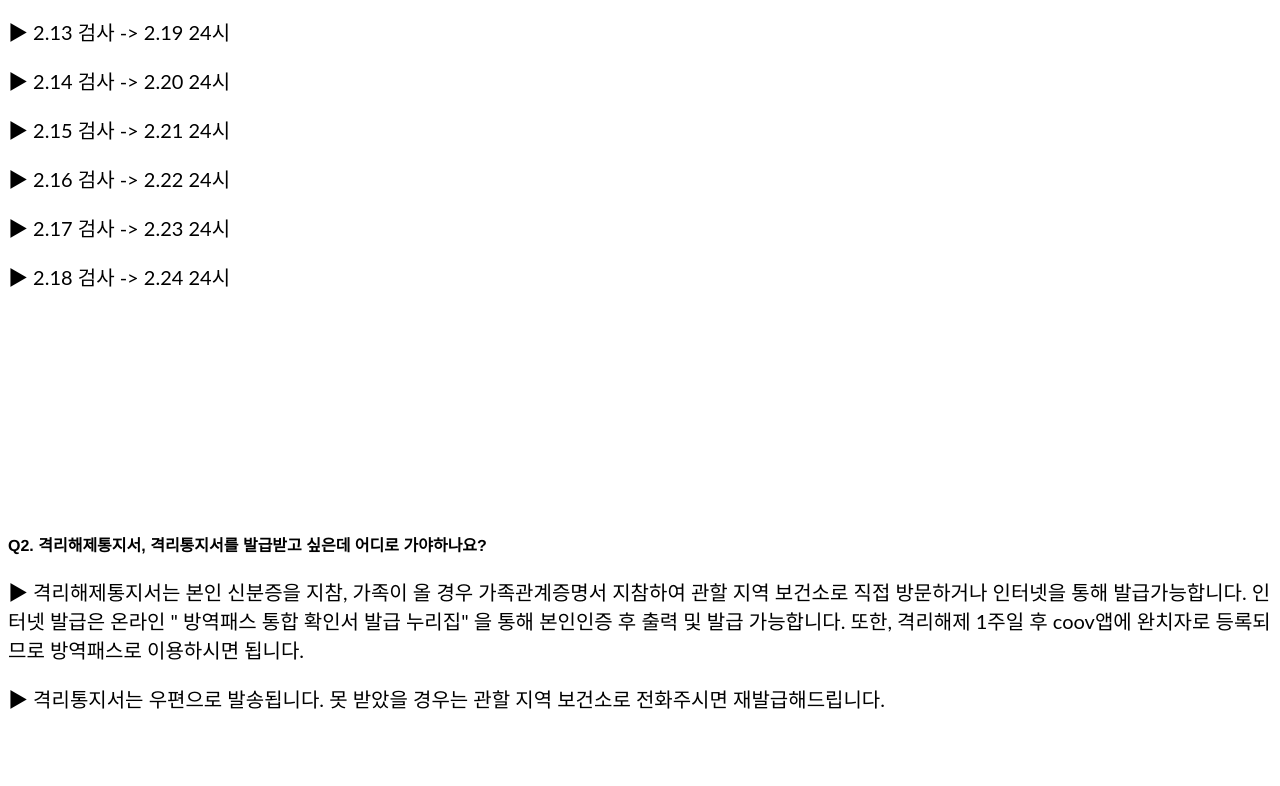
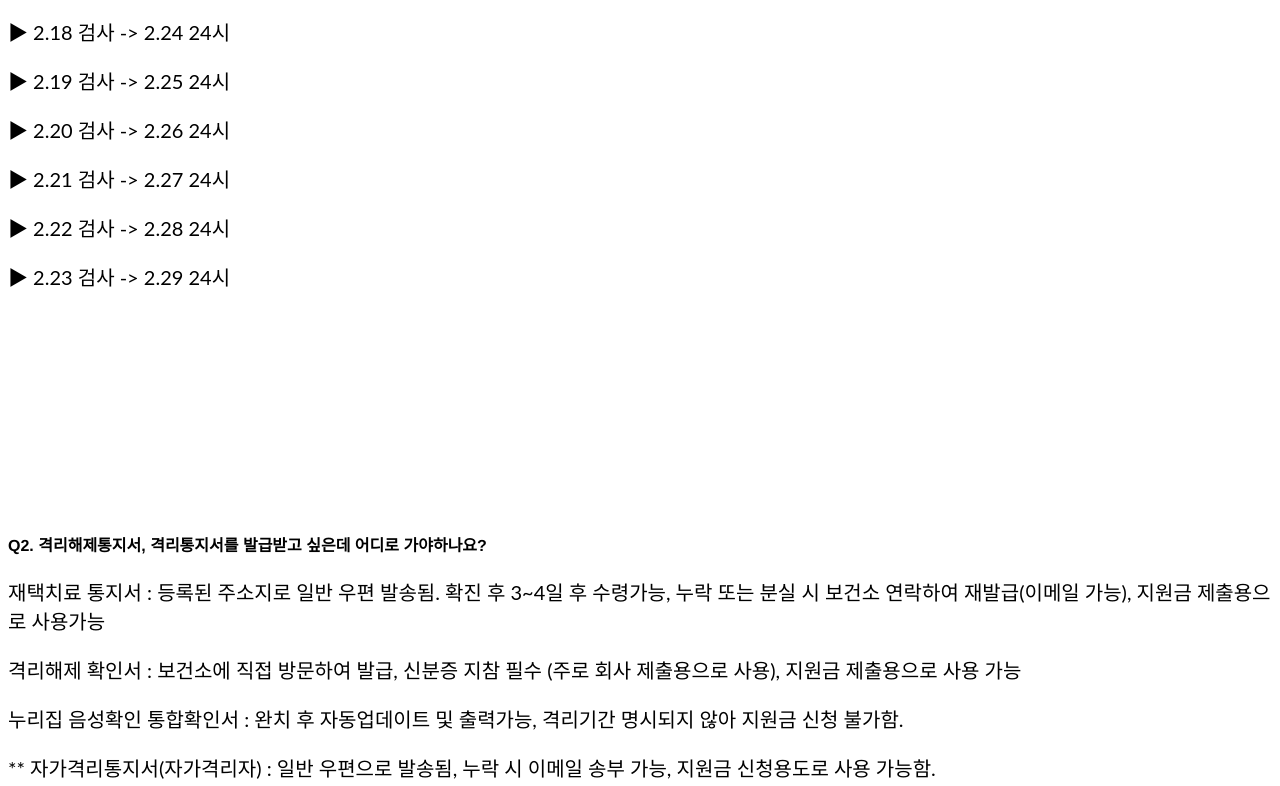
Before and after one commit to Cheongjucovid/covid119, a website: page index.html in a window 1280 px wide. Shown: the part 756-1542 px from the top of the page. Drawn offline with nearby package versions, Linux system fonts and the light colour scheme; files that its build step writes are made by us from their sources.

Commit message:
Add files via upload

```diff
--- a/index.html
+++ b/index.html
@@ -36,12 +36,12 @@
                     <div class="col-lg-8">
                         <h2>Q1. 재택치료자, 자가격리자의 격리해제일은?</h2>
                         <p class="lead">▶ 접종력과 관계없이 검체채취일로부터 7일입니다. 확진자의 동거가족으로 자가격리자의 경우도 7일이며, 확진자 해제일날 같은 날 자가격리 해제됩니다.(자가격리자는 해제 전 PCR검사 1회 필요)</p>
-                        <p class="lead">▶ 2.13 검사 -> 2.19 24시</h2>
-                        <p class="lead">▶ 2.14 검사 -> 2.20 24시</h2>
-                        <p class="lead">▶ 2.15 검사 -> 2.21 24시</h2>
-                        <p class="lead">▶ 2.16 검사 -> 2.22 24시</h2>
-                        <p class="lead">▶ 2.17 검사 -> 2.23 24시</h2>
                         <p class="lead">▶ 2.18 검사 -> 2.24 24시</h2>
+                        <p class="lead">▶ 2.19 검사 -> 2.25 24시</h2>
+                        <p class="lead">▶ 2.20 검사 -> 2.26 24시</h2>
+                        <p class="lead">▶ 2.21 검사 -> 2.27 24시</h2>
+                        <p class="lead">▶ 2.22 검사 -> 2.28 24시</h2>
+                        <p class="lead">▶ 2.23 검사 -> 2.29 24시</h2>
                         </ul>
                     </div>
                 </div>
@@ -52,8 +52,10 @@
                 <div class="row gx-4 justify-content-center">
                     <div class="col-lg-8">
                         <h4>Q2. 격리해제통지서, 격리통지서를 발급받고 싶은데 어디로 가야하나요?</h2>
-                        <p class="lead">▶ 격리해제통지서는 본인 신분증을 지참, 가족이 올 경우 가족관계증명서 지참하여 관할 지역 보건소로 직접 방문하거나 인터넷을 통해 발급가능합니다. 인터넷 발급은 온라인 " 방역패스 통합 확인서 발급 누리집" 을 통해 본인인증 후 출력 및 발급 가능합니다.  또한, 격리해제 1주일 후 coov앱에 완치자로 등록되므로 방역패스로 이용하시면 됩니다.</p>
-                        <p class="lead">▶ 격리통지서는 우편으로 발송됩니다. 못 받았을 경우는 관할 지역 보건소로 전화주시면 재발급해드립니다. </p>
+                        <p class="lead"> 재택치료 통지서 : 등록된 주소지로 일반 우편 발송됨. 확진 후 3~4일 후 수령가능, 누락 또는 분실 시 보건소 연락하여 재발급(이메일 가능), 지원금 제출용으로 사용가능</p>
+                        <p class="lead"> 격리해제 확인서 : 보건소에 직접 방문하여 발급, 신분증 지참 필수 (주로 회사 제출용으로 사용), 지원금 제출용으로 사용 가능</p>
+                        <p class="lead"> 누리집 음성확인 통합확인서 : 완치 후 자동업데이트 및 출력가능, 격리기간 명시되지 않아 지원금 신청 불가함.</p>
+                        <p class="lead"> ** 자가격리통지서(자가격리자) : 일반 우편으로 발송됨, 누락 시 이메일 송부 가능, 지원금 신청용도로 사용 가능함.
                             </ul>
                     </div>
                 </div>
@@ -66,7 +68,7 @@
                         <h4>Q3. 확진자가 재택치료를 하고 있는데 동거가족은 음성이 나왔습니다. 동거가족이 예방접종완료자라면 어떻게 해야하나요?</h2>
                         <p class="lead">※접종미완료자(1차 접종만 한 자, 2차 예방접종 후 90일이 지난 자)</p>
                         <p class="lead">※접종완료자(3차 예방접종 완료자, 2차 예방접종 90일 안 지난 자) </p>
-                        <p class="lead">▶ ▶ 수동감시자(7일)로 일상생활(KF 94의 마스크 사용)은 가능하나, 사람이 많이 모여있는 식당, 다중이용시설(수영장,운동)은 사용 불가능합니다. 수동감시 6일차에 보건소 방문하여 PCR 2차 검사를 해주셔야 합니다.</p>
+                        <p class="lead">▶ 수동감시자(7일)로 일상생활(KF 94의 마스크 사용)은 가능하나, 사람이 많이 모여있는 식당, 다중이용시설(수영장,운동)은 사용 불가능합니다. 수동감시 6일차에 보건소 방문하여 PCR 2차 검사를 해주셔야 합니다.</p>
                     </div>
                 </div>
             </div>
@@ -194,8 +196,8 @@
                 <div class="row gx-4 justify-content-center">
                     <div class="col-lg-8">
                         <h4>Q14 생활지원금은 어떻게 받나요?</h2>
-                        <p class="lead">▶ 타이레놀 등 일반 해열제를 복용하셔도 됩니다. </p>
-                        <p class="lead">▶ 일반상비약 해열제를 드셔도 발열이 조절되지 않는다면 다른 종류의 해열제를 교차 복용하시거나, 대면/비대면 진료를 통해 약을 처방받아 복용하시길 권합니다.</p>
+                        <p class="lead"> * 격리서류 : 재택치료 통지서 (일반우편 발송) 또는 격리해제 확인서(방문 발급-회사 제출용)</p>
+                        <p class="lead">▶ 격리서류(재택치료 통지서, 격리해제 확인서 모두 가능)를 지참하여 주민등록상 주소지 행정복지센터 방문하여 신청하면 됩니다.</p>
                     </div>
                 </div>
             </div>
```
